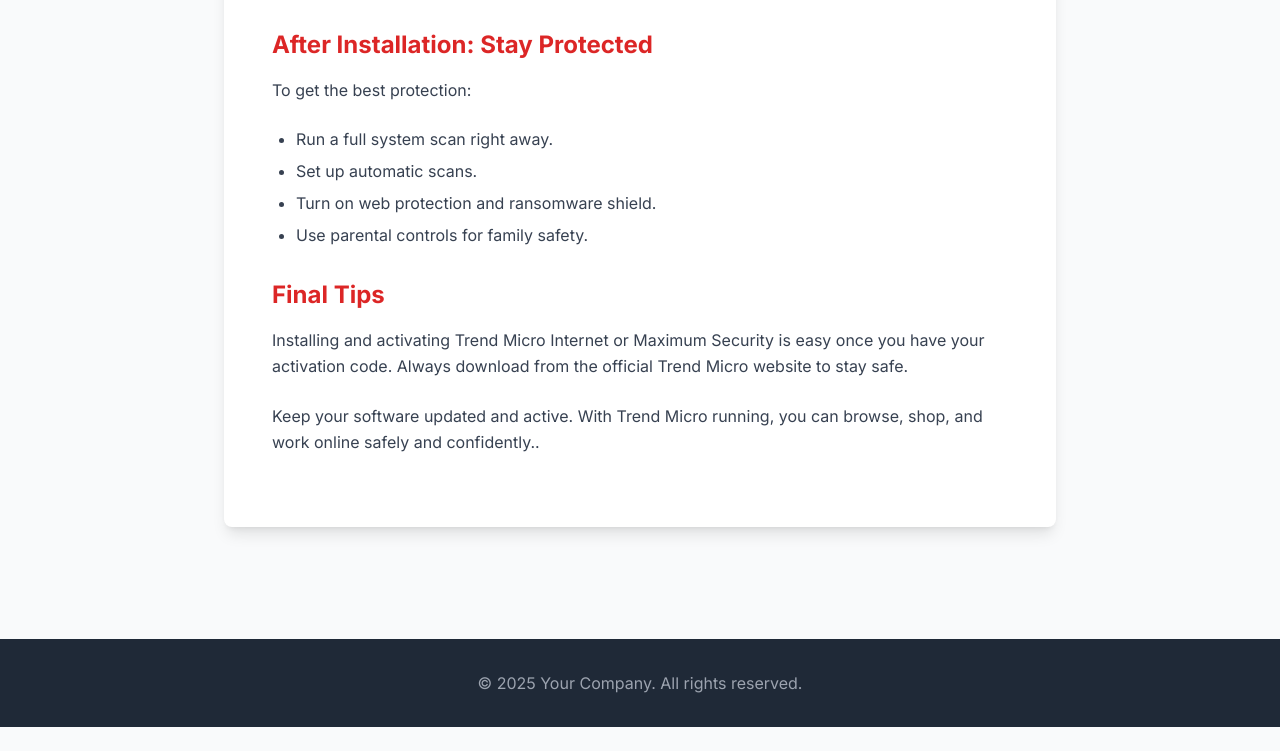
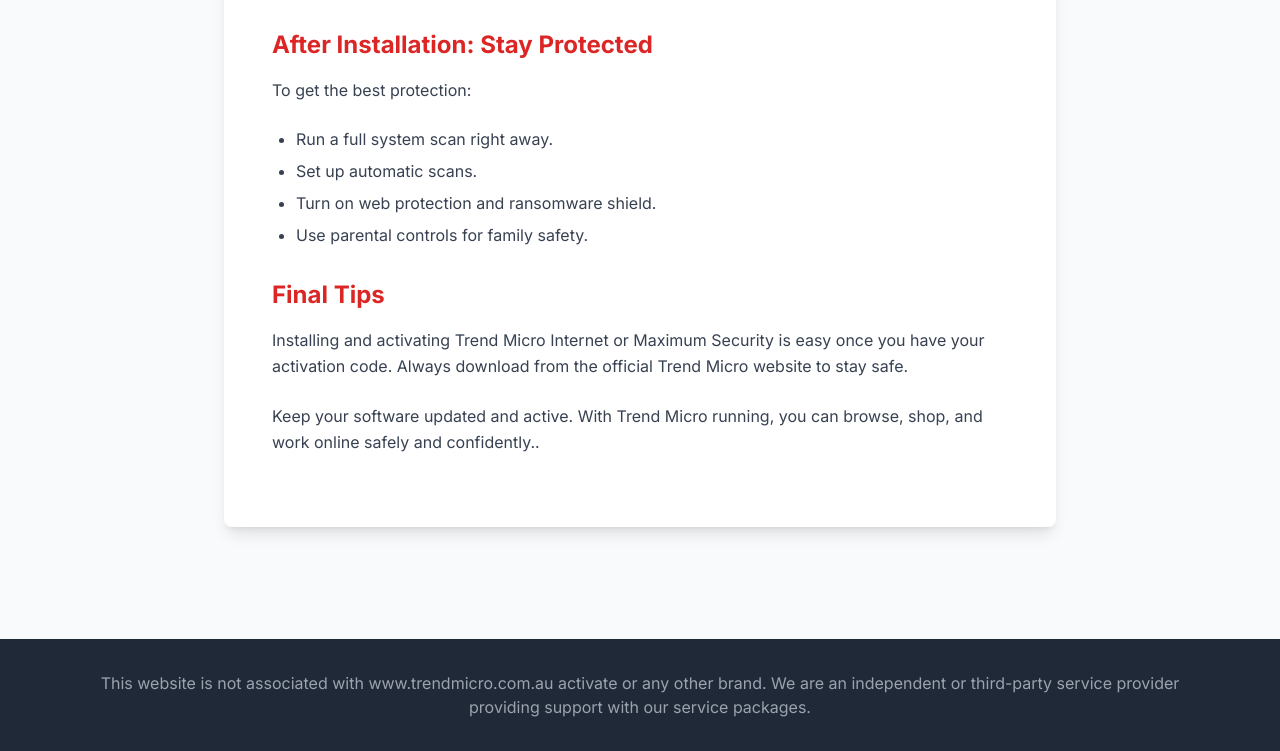
Before and after one commit to docshelpguide/trendmicrodocs, a plain HTML site: page index.html in a window 1280 px wide. Shown: the part 3190-3941 px from the top of the page. Before the commit the page ends 3917 px from the top, so only its background shows below. Drawn offline with nearby package versions, Linux system fonts and the light colour scheme; no server answers.

Commit message:
Update index.html

```diff
--- a/index.html
+++ b/index.html
@@ -261,8 +261,7 @@
         <div class="max-w-6xl mx-auto px-4 sm:px-6 lg:px-8">
             <div class="text-center">
                 <p class="text-gray-400">
-                    © 2025 Your Company. All rights reserved.
-                </p>
+This website is not associated with www.trendmicro.com.au activate or any other brand. We are an independent or third-party service provider providing support with our service packages.                </p>
             </div>
         </div>
     </footer>
```
